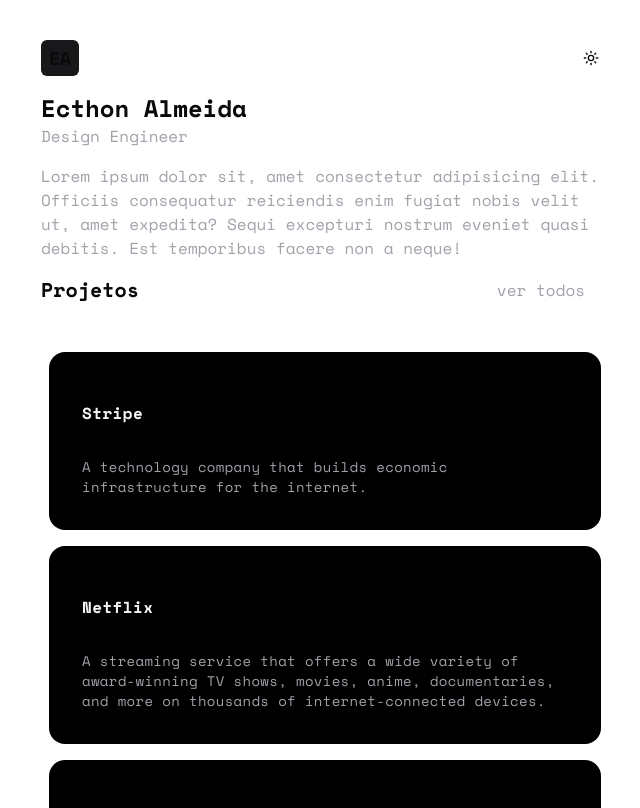
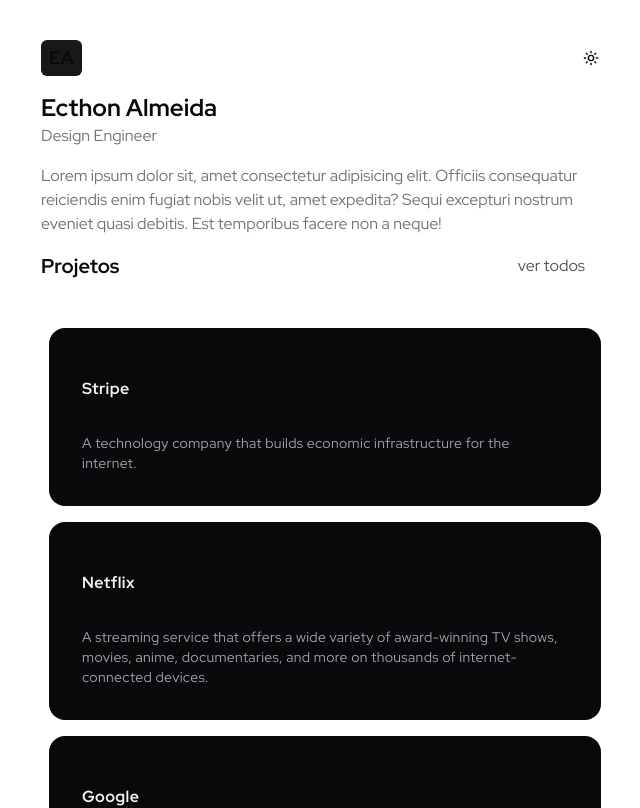
Before and after one commit to ecthon/ecthon-app, a Next.js app: page / in a window 1280 px wide. Shown: the top 808 px of the page, without its empty margins (315-955 px from the left). Built offline with nearby package versions, Linux system fonts and the light colour scheme; some icons are missing.

Commit message:
feat: alterar fonte global para "Red Hat Display" e ajustar cores de texto

```diff
--- a/src/app/globals.css
+++ b/src/app/globals.css
@@ -3,7 +3,7 @@
 @tailwind utilities;
 
 body {
-  font-family: "Space Mono", Arial, Helvetica, sans-serif;
+  font-family: "Red Hat Display", Arial, Helvetica, sans-serif;
 }
 
 @layer base {
--- a/src/app/layout.tsx
+++ b/src/app/layout.tsx
@@ -1,9 +1,9 @@
 import type { Metadata } from "next";
-import { Space_Mono } from "next/font/google";
+import { Red_Hat_Display } from "next/font/google";
 import "./globals.css";
 import { ThemeProvider } from "@/components/theme/theme-provider";
 
-const spaceMono = Space_Mono({
+const redHatDisplay = Red_Hat_Display({
   weight: ["400", "700"],
   variable: "--font-space-mono",
   subsets: ["latin"],
@@ -21,7 +21,7 @@ export default function RootLayout({
 }>) {
   return (
     <html lang="en">
-      <body className={`${spaceMono.variable} antialiased`}>
+      <body className={`${redHatDisplay.variable} antialiased`}>
         <ThemeProvider
           attribute="class"
           defaultTheme="light"
--- a/src/app/page.tsx
+++ b/src/app/page.tsx
@@ -18,10 +18,10 @@ export default function Home() {
       </div>
       <header className="flex flex-col w-full">
         <h1 className="font-semibold text-xl md:text-2xl">Ecthon Almeida</h1>
-        <p className="text-zinc-400">Design Engineer</p>
+        <p className="text-zinc-500">Design Engineer</p>
       </header>
       <div>
-        <p className="text-zinc-400 text-sm md:text-base">
+        <p className="text-zinc-500 text-sm md:text-base">
           Lorem ipsum dolor sit, amet consectetur adipisicing elit. Officiis
           consequatur reiciendis enim fugiat nobis velit ut, amet expedita?
           Sequi excepturi nostrum eveniet quasi debitis. Est temporibus facere
@@ -32,7 +32,7 @@ export default function Home() {
         <div className="flex w-full justify-between">
           <h2 className="font-semibold text-lg md:text-xl">Projetos</h2>
           <div className="group flex items-center gap-2">
-            <button className="text-zinc-400 text-sm md:text-base">
+            <button className="text-zinc-600 text-sm md:text-base">
               ver todos
             </button>
             <ArrowRight02Icon className="size-0 group-hover:size-4 md:group-hover:size-6 transition-all duration-300" />
--- a/src/components/ui/card-hover-effect.tsx
+++ b/src/components/ui/card-hover-effect.tsx
@@ -68,7 +68,7 @@ export const Card = ({
   return (
     <div
       className={cn(
-        "rounded-2xl h-full w-full p-4 overflow-hidden bg-black border border-transparent dark:border-white/[0.2] group-hover:border-zinc-700 relative z-20",
+        "rounded-2xl h-full w-full p-4 overflow-hidden bg-zinc-950 border border-transparent dark:border-white/[0.2] group-hover:border-zinc-700 relative z-20",
         className
       )}
     >
```
